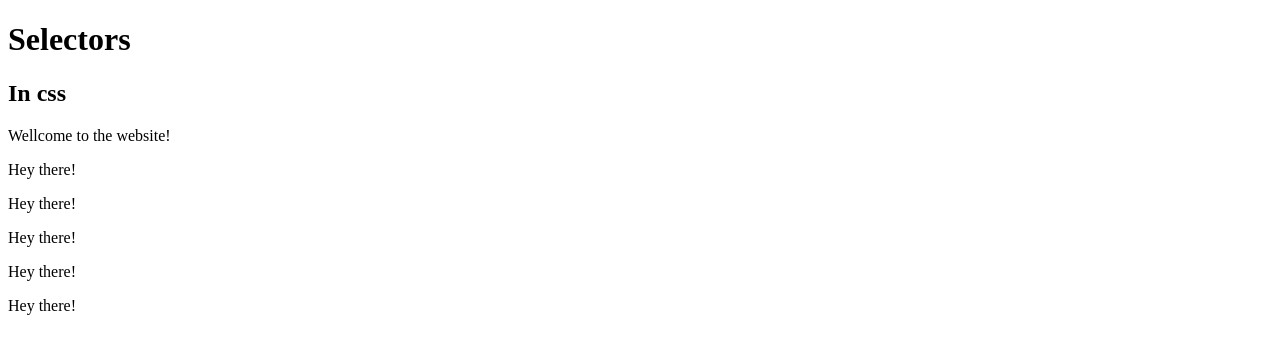
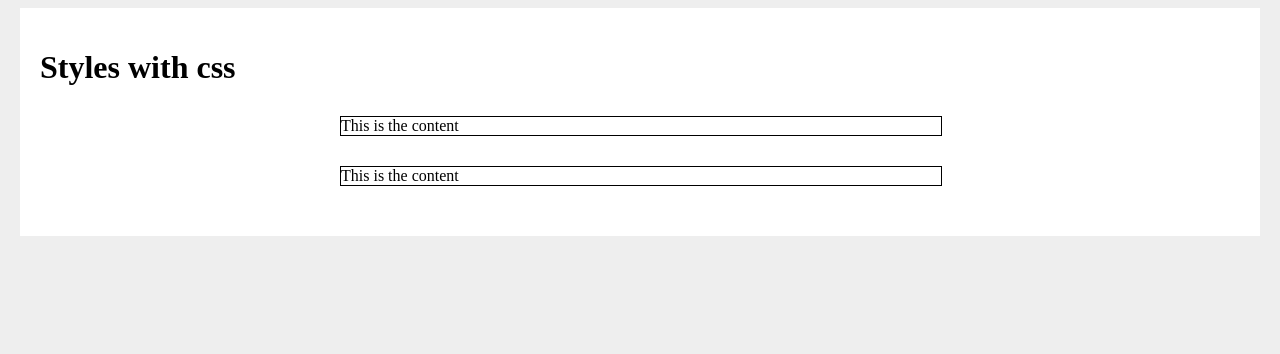
Before and after one commit to addis-hail/Learning-HTML-CSS-JavaScript, a plain HTML site: page html/index1.html in a window 1280 px wide. Drawn offline with Linux system fonts and the light colour scheme; files that its build step writes are made by us from their sources; files whose address does not match are found by name.

Commit message:
The box model

```diff
--- a/css/syntax.css
+++ b/css/syntax.css
@@ -1,3 +1,5 @@
-a{
-    text-decoration:underline;
+.box{
+    margin: 30px 25%;
+    border: 1px solid #000;
+    width: 50%;
 }
--- a/html/index1.html
+++ b/html/index1.html
@@ -2,19 +2,31 @@
 <html>
     <head>
         <title>New css</title>
-        <link rel="stylesheet" type="text/css" href="syntax.css">
+        <link rel="stylesheet" type="text/css" href="D:\WebDevt\css/syntax.css">
+        <style>
+
+            body{
+                background: #eee;
+            }
+
+            #main-content{
+                background: #fff;
+                width: 1200px;
+                margin: 0 auto;
+                height: 100%;
+                padding: 20px;
+            }
+
+        </style>
     </head>
 
     <body>
-        <div id="header">
-            <h1>Selectors</h1>
-            <h2>In css</h2>
-            <p>Wellcome to the website!</p>
+
+        <div id="main-content">
+            <h1>Styles with css</h1>
+
+            <div class="box">This is the content</div>
+            <div class="box">This is the content</div>
         </div>
-        <p>Hey there!</p>
-        <p>Hey there!</p>
-        <p>Hey there!</p>
-        <p>Hey there!</p>
-        <p>Hey there!</p>
     </body>
 </html>
```
Also changed, not shown: html/articles1.html (+1 -1 lines), html/contact1.html (+1 -1 lines), html/lists1.html (+1 -1 lines).
